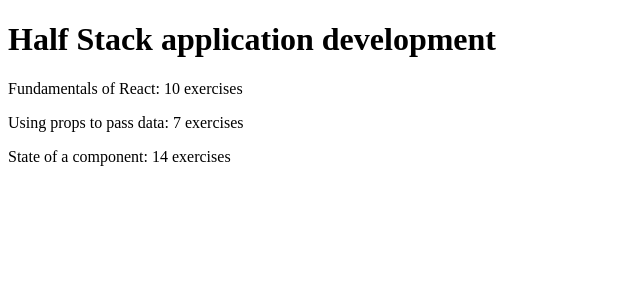
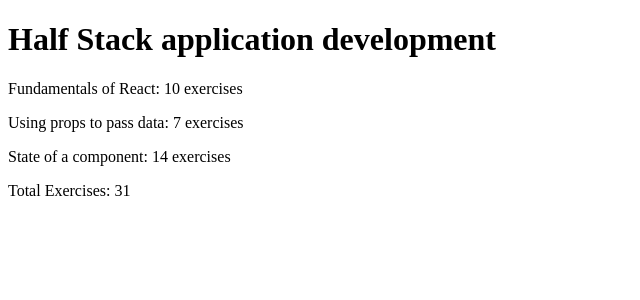
Before and after one commit to JoaquinCortezHub/FullStackOpen, a React (Vite) app in the folder part1/courseinfo/: page / in a window 1280 px wide. Shown: the top 300 px of the page, without its empty margins (0-640 px from the left). Built offline with nearby package versions, Linux system fonts and the light colour scheme.

Commit message:
Exercise 2.2

```diff
--- a/part1/courseinfo/src/App.jsx
+++ b/part1/courseinfo/src/App.jsx
@@ -26,21 +26,21 @@ const Course = ({course}) => {
     <div>
       <Header courseName={course.name}/>
       <Content parts={course.parts} />
+      <Total parts={course.parts} />
     </div>
   );
 };
 
-// const Total = (props) => {
-//   console.log(props)
-//   const totalExercises = props.parts.reduce(
-//     (total, part) => total + part.exercises, 0
-//   );
-//   return (
-//     <div>
-//       <p>Total Exercises: {totalExercises}</p>
-//     </div>
-//   );
-// };
+const Total = ({parts}) => {
+
+  const totalExercises = parts.reduce(
+    (total, part) => total + part.exercises, 0);
+  return (
+    <div>
+      <p>Total Exercises: {totalExercises}</p>
+    </div>
+  );
+};
 
 const App = () => {
   const course = {
```
